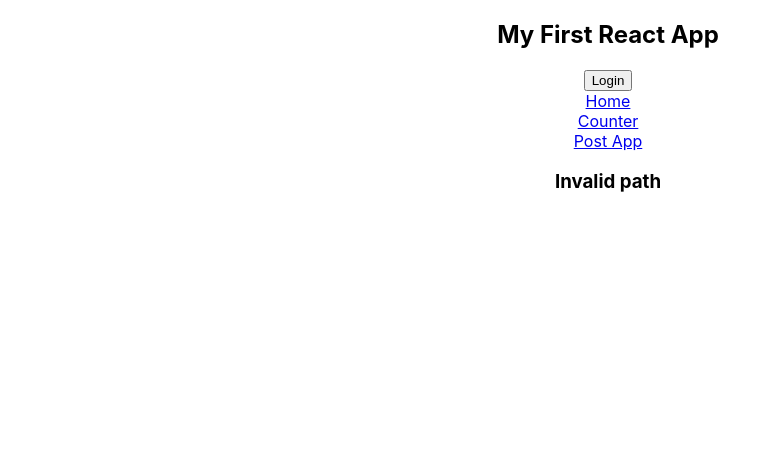
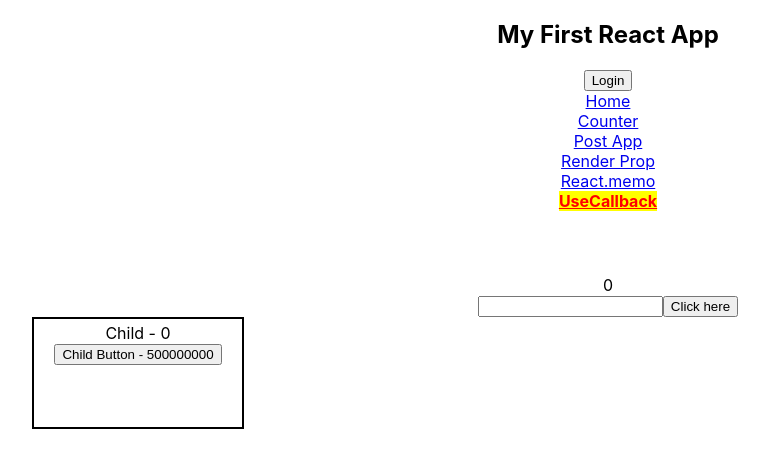
Before and after one commit to urvashipatil/dassault-react, a React (Create React App) app: page /usecallback in a window 1280 px wide. Shown: the top 468 px of the page, without its empty margins (32-801 px from the left). Built offline with nearby package versions, Linux system fonts and the light colour scheme; the HTML template or start-up script is replaced by a standard one.

Commit message:
added recat.memo, useMemo, useCallback, lazy loading

```diff
--- a/public/index.html
+++ b/public/index.html
@@ -9,7 +9,7 @@
       name="description"
       content="Web site created using create-react-app"
     />
-    <link rel="apple-touch-icon" href="%PUBLIC_URL%/logo192.png" />
+    <link rel="apple-touch-icon" href="%PUBLIC_URL%/images/logo192.png" />
     <!--
       manifest.json provides metadata used when your web app is installed on a
       user's mobile device or desktop. See https://developers.google.com/web/fundamentals/web-app-manifest/
--- a/src/App.css
+++ b/src/App.css
@@ -15,3 +15,13 @@
   color: red;
   font-weight: 700;
 }
+
+.container {
+  padding: 5%;
+}
+.child {
+  padding: 0.25rem;
+  border: 2px solid black;
+  width: 200px;
+  height: 100px;
+}
--- a/src/App.js
+++ b/src/App.js
@@ -1,5 +1,5 @@
 // import logo from "./logo.svg";
-import { useState, useEffect } from "react";
+import React, { useState, useEffect, Suspense } from "react";
 import {
   BrowserRouter as Router,
   Route,
@@ -8,9 +8,9 @@ import {
   NavLink,
 } from "react-router-dom";
 import "./App.css";
-import Counter from "./components/use-effect/counter";
+// import Counter from "./components/use-effect/counter";
 import Posts from "./components/use-effect/posts";
-import PostApp from "./components/postapp/post-app";
+// import PostApp from "./components/postapp/post-app";
 import Greeting from "./components/prop-types/greeting";
 import ChildComp from "./components/render-props/child-comp";
 import Datatable from "./components/render-props/datatable";
@@ -19,6 +19,10 @@ import CounterReducer from "./components/use-reducer/counter-reducer";
 import PostDetails from "./components/postapp/post-details";
 import { Redirect } from "react-router-dom/cjs/react-router-dom.min";
 import PrivateRoute from "./components/private-route";
+import ReactMemoApp from "./components/memoize/react-memo-app";
+import UseCallBackApp from "./components/memoize/use-callback-app";
+const Counter = React.lazy(() => import("./components/use-effect/counter"));
+const PostApp = React.lazy(() => import("./components/postapp/post-app"));
 
 function App() {
   const [show, setShow] = useState(true);
@@ -65,6 +69,21 @@ function App() {
             Post App
           </NavLink>
         </div>
+        <div>
+          <NavLink activeClassName="activ-nav" to="/renderprop">
+            Render Prop
+          </NavLink>
+        </div>
+        <div>
+          <NavLink activeClassName="activ-nav" to="/memo">
+            React.memo
+          </NavLink>
+        </div>
+        <div>
+          <NavLink activeClassName="activ-nav" to="/usecallback">
+            UseCallback
+          </NavLink>
+        </div>
         <Switch>
           <Route path="/" exact>
             <Greeting name="Urvashi" />
@@ -78,15 +97,26 @@ function App() {
           </Route> */}
 
           <PrivateRoute path="/counter" exact isLoggedIn={login}>
-            <Counter />
+            <Suspense fallback={<h2>Loading...</h2>}>
+              <Counter />
+            </Suspense>
           </PrivateRoute>
-          <PrivateRoute
-            path="/postapp"
-            exact
-            component={PostApp}
-            isLoggedIn={login}
-          />
+          <PrivateRoute path="/postapp" exact isLoggedIn={login}>
+            <Suspense fallback={<h2>Loading...</h2>}>
+              <PostApp />
+            </Suspense>
+          </PrivateRoute>
           <Route path="/post/:postid" component={PostDetails} />
+          <Route path="/renderprop" exact>
+            <Datatable rows={rows} />
+          </Route>
+          <Route path="/memo" exact>
+            <ReactMemoApp />
+          </Route>
+          <Route path="/usecallback" exact>
+            <UseCallBackApp />
+          </Route>
+
           <Route component={() => <h3>Invalid path</h3>}></Route>
         </Switch>
       </Router>
--- /dev/null
+++ b/src/components/memoize/child-with-counter.js
@@ -0,0 +1,24 @@
+import React, { useMemo } from "react";
+
+function ChildWithCounter({ counter, updateCounter }) {
+  console.log("Child Rendering");
+
+  const childNumer = useMemo(() => {
+    let childNumer = 0;
+    for (let i = 0; i < 500000000; i++) {
+      childNumer++;
+    }
+    return childNumer;
+  }, []);
+
+  return (
+    <div className="child">
+      Child - {counter}
+      <div>
+        <button onClick={updateCounter}>Child Button - {childNumer}</button>
+      </div>
+    </div>
+  );
+}
+
+export default React.memo(ChildWithCounter);
--- /dev/null
+++ b/src/components/memoize/react-memo-app.js
@@ -0,0 +1,28 @@
+import React, { useState } from "react";
+
+export default function ReactMemoApp() {
+  const [counter, setCounter] = useState(0);
+  const arr = [1, 2, 3];
+  return (
+    <div className="container">
+      <div>{counter}</div>
+      <button onClick={() => setCounter(counter + 1)}>Click here</button>
+      <Child myArr={arr} />
+    </div>
+  );
+}
+
+//lodash
+function areEqual(prevProps, nextProps) {
+  if (prevProps.myArr.join("") == nextProps.myArr.join("")) {
+    return true;
+  }
+  return false;
+}
+
+const Child = React.memo(function Child() {
+  console.log("Child Rendering");
+  return <div className="child">Child</div>;
+}, areEqual);
+
+// export default React.memo(Child, areEqual);
--- /dev/null
+++ b/src/components/memoize/use-callback-app.js
@@ -0,0 +1,20 @@
+import React, { useState, useCallback } from "react";
+import ChildWithCounter from "./child-with-counter";
+
+export default function UseCallBackApp() {
+  const [counter, setCounter] = useState(0);
+  const [name, setName] = useState("");
+  const updateCounter = useCallback(() => setCounter(counter + 1), [counter]);
+  return (
+    <div className="container">
+      <div>{counter}</div>
+      <input
+        type="text"
+        value={name}
+        onChange={(e) => setName(e.target.value)}
+      />
+      <button onClick={() => setCounter(counter + 1)}>Click here</button>
+      <ChildWithCounter counter={counter} updateCounter={updateCounter} />
+    </div>
+  );
+}
```
